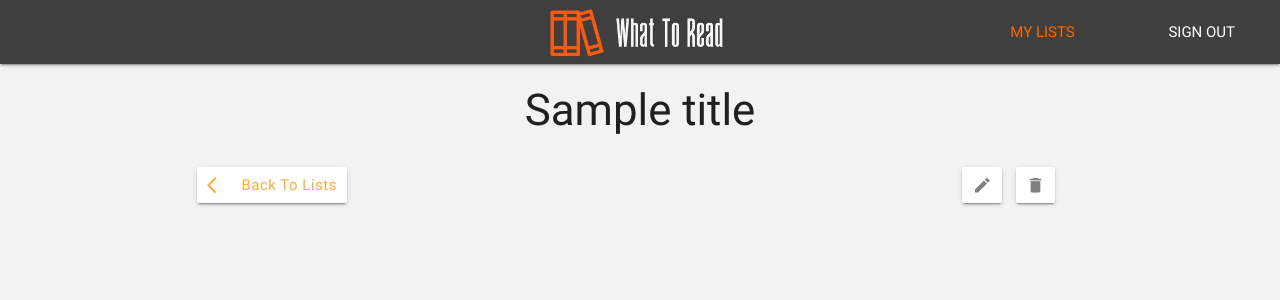
After one commit to digitalis75/Datacentric-Project-What-To-Read, a Flask app: template templates/show_list.html in a window 1280 px wide. The commit adds this page. Shown: the top 300 px of the page. Run offline with Flask 2, Linux system fonts and the light colour scheme; the template is opened without the code that fills it: most values are stand-ins (such as "Sample title", 1, 10 or a date in 2020); some libraries are stand-ins or nearby versions.

Commit message:
Create show_list.html and link it to my_lists

```diff
--- a/app.py
+++ b/app.py
@@ -18,7 +18,7 @@ mongo = PyMongo(app)
 @app.route('/')
 @app.route('/my_page')
 def my_page():
-    return render_template("my_page.html", title='My Page',
+    return render_template("my_page.html", title='',
                            books=mongo.db.books.find())
 
 
@@ -60,6 +60,12 @@ def delete_list(list_id):
     return redirect(url_for('my_lists'))
 
 
+@app.route('/showlist/<list_id>')
+def showlist(list_id):
+    return render_template("show_list.html", list=mongo.db.lists.find_one(
+                               {'_id': ObjectId(list_id)}))
+
+
 if __name__ == '__main__':
     app.run(host=os.environ.get('IP'),
             port=int(os.environ.get('PORT')),
--- a/templates/my_lists.html
+++ b/templates/my_lists.html
@@ -13,14 +13,14 @@
     {% if list.list_name == "Books I Liked" %}
         <div class="row lists-list-row valign-wrapper">
             <div class="col">
-                <a href="{{ url_for('list', list_id=list._id) }}" class="list-item">{{ list.list_name }}</a>
+                <a href="{{ url_for('showlist', list_id=list._id) }}" class="list-item">{{ list.list_name }}</a>
             </div>
         </div>
     <!-- For other lists -->
     {% else %}
         <div class="row lists-list-row valign-wrapper">
             <div class="col s10 m11">
-                <a href="{{ url_for('list', list_id=list._id) }}" class="list-item">{{ list.list_name }}</a>
+                <a href="{{ url_for('showlist', list_id=list._id) }}" class="list-item">{{ list.list_name }}</a>
             </div>
             <!-- Action buttons -->
             <a href= "{{ url_for('edit_list', list_id=list._id) }}" class="waves-effect waves-light btn list-action-btn right"><i class="material-icons prefix">edit</i></a>
--- /dev/null
+++ b/templates/show_list.html
@@ -0,0 +1,18 @@
+{% extends 'base.html' %}
+{% block content %}
+
+<!-- Back to Lists button -->
+<div class="row">
+    <div class="col m10 addlist-btn-row">
+        <a href= "{{ url_for('my_lists') }}" class="waves-effect waves-light btn action-btn-back left"><i class="material-icons left">arrow_back_ios</i>Back to Lists</a>
+    </div>
+
+    {% if list.list_name != "Books I Liked" %}
+        <div class= "col m2 addlist-btn-row">
+            <a href= "{{ url_for('edit_list', list_id=list._id) }}" class="waves-effect waves-light btn list-action-btn"><i class="material-icons">edit</i></a>
+            <a href= "{{ url_for('delete_list', list_id=list._id) }}" class="waves-effect waves-light btn list-action-btn"><i class="material-icons">delete</i></a>
+        </div>
+    {% endif %}
+</div>
+
+{% endblock %}
```
